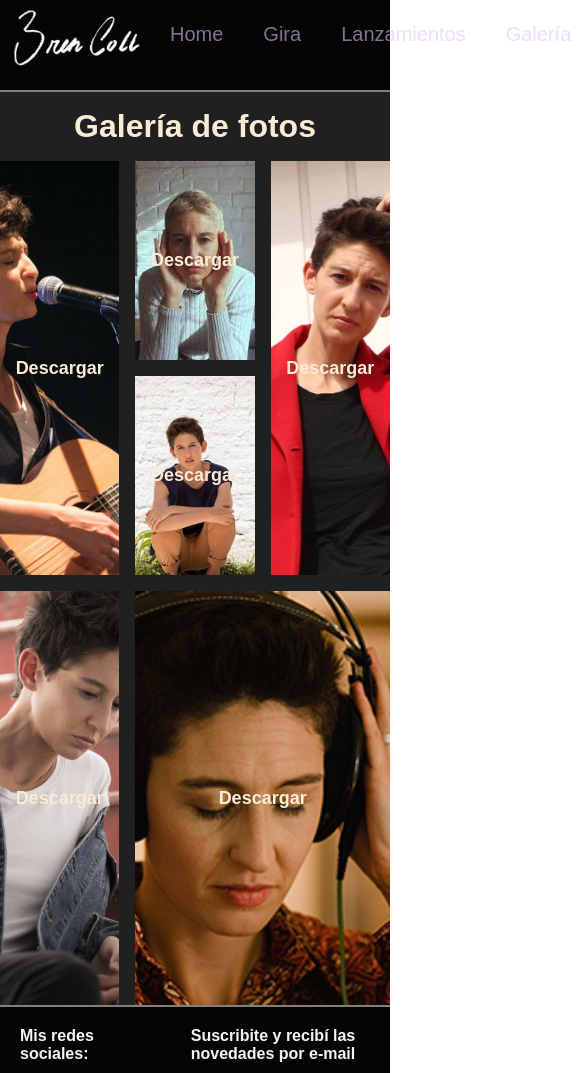
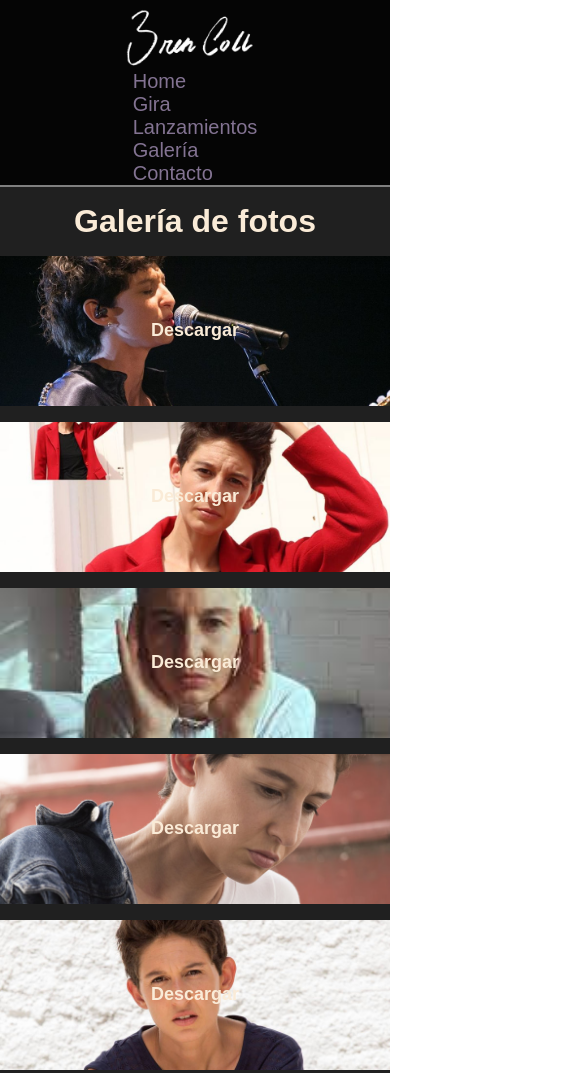
Before and after one commit to luismaria-hernandez/bren-coll, a plain HTML site: page paginas/galeria.html in a window 390 px wide. Shown: the top 1073 px of the page, 585 px wide, since content can reach past the window. Drawn offline with Linux system fonts and the light colour scheme; a web font is replaced by a local one.

Commit message:
Index responsivo/Galería responsiva

```diff
--- a/css/estilos.css
+++ b/css/estilos.css
@@ -494,3 +494,119 @@ footer {
 .form__nombre, .form__apellido, .form__mail, .form__comentario {
     margin-top: 16px;
 }
+
+/*MEDIA QUERIES*/
+
+@media (min-width: 320px) and (max-width: 575px) {
+
+
+    /*HEADER GENERAL*/
+
+    header {
+        display: flex;
+        height: 100%;
+        justify-content: center;
+    }
+
+    /*INDEX*/
+
+    .header__nav {
+        display: flex;
+        flex-direction: column;
+    }
+
+    .header__lista {
+        flex-wrap: wrap;
+        flex-direction: column;
+        flex-grow: 0;
+    }
+
+    .presentacion__texto {
+        width: 400px;
+    }
+
+    .novedad1{
+        display: flex;
+        flex-direction: column;
+        align-items: center;
+        width: 400px;
+        height: 300px;
+    }
+
+    .novedad2{
+        display: flex;
+        flex-direction: column;
+        align-items: center;
+        width: 400px;
+        height: 300px;
+    }
+
+    /*FOOTER GENERAL*/
+
+    footer {
+        display: flex;
+        flex-direction: column;
+        align-items: center;
+    }
+
+    .suscribe {
+        display: flex;
+        flex-direction: column;
+    }
+
+    .suscribe__form{
+        display: flex;
+        flex-direction: column;
+        align-items: center;
+    }
+
+    /*GALERÍA*/
+
+    .galeria {
+        display: grid;
+        width:100vw;
+        height: 100%;
+        grid-template-columns: 1fr ;
+        grid-template-rows: 2fr 2fr 2fr 2fr 2fr 2fr;
+        grid-template-areas: "galeria1"
+                             "galeria2"
+                             "galeria3"
+                             "galeria4"
+                             "galeria5"
+                             "galeria6";
+        row-gap: 16px;
+    }
+
+    .galeria1 {
+        background-size:cover;
+        height: 150px;
+        background-position: 65% 25%;
+    }
+
+    .galeria2 {
+        background-size:cover;
+        height: 150px;
+        background-position: 65% 25%;
+    }
+
+    .galeria3 {
+        background-size:cover;
+        height: 150px;
+    }
+
+    .galeria4 {
+        background-size:cover;
+        height: 150px;
+    }
+
+    .galeria5 {
+        background-size:cover;
+        height: 150px;
+    }
+
+    .galeria6 {
+        background-size:cover;
+        height: 150px;
+    }
+
+}
```
